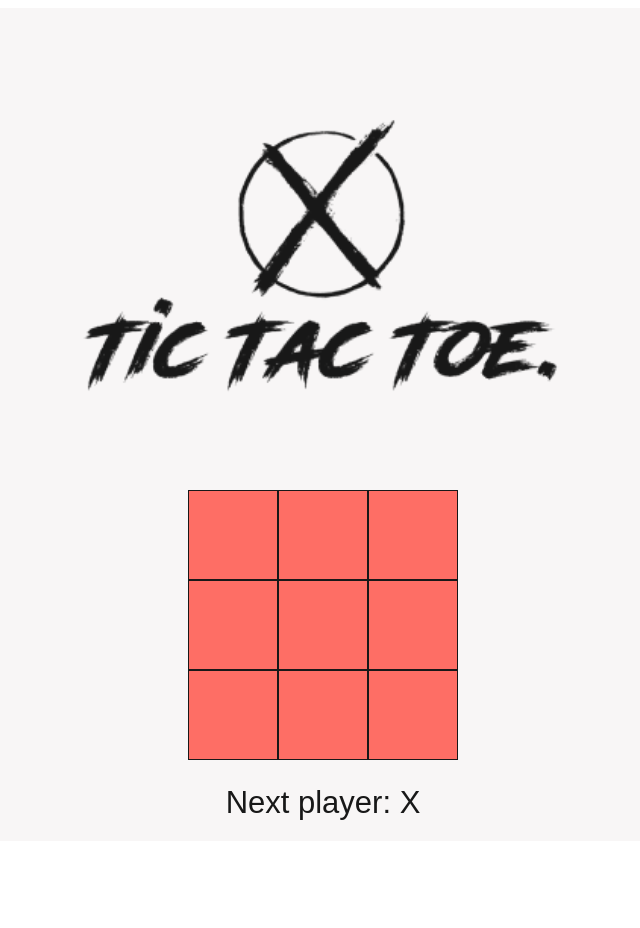
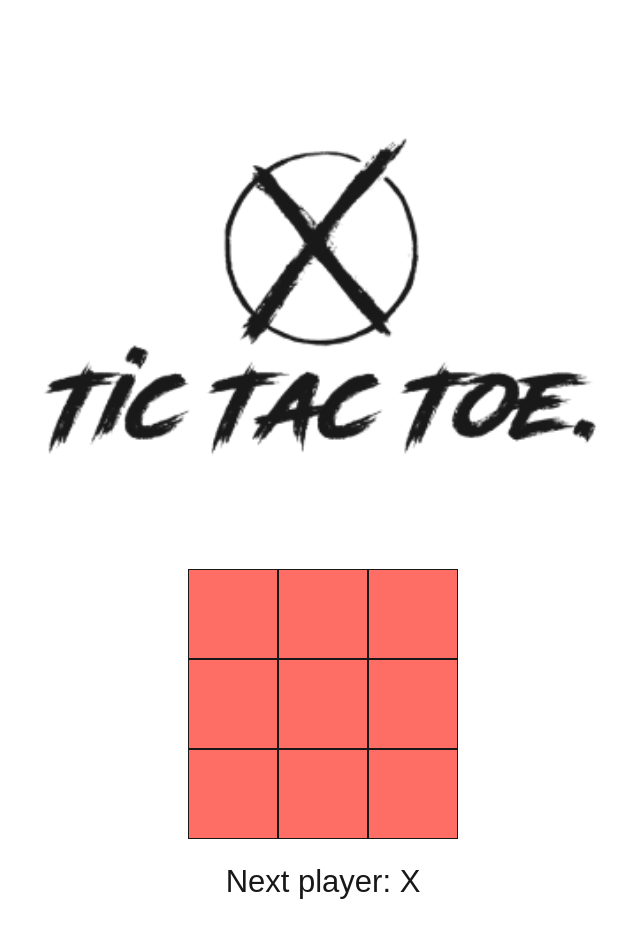
Before and after one commit to chen-alon/tic-tac-toe, a React (Create React App) app: page / in a window 1280 px wide. Shown: the whole page, without its empty margins (317-957 px from the left). Before the commit the page ends 849 px from the top, so only its background shows below. Built offline with nearby package versions, Linux system fonts and the light colour scheme.

Commit message:
Design change

```diff
--- a/src/TicTacToe.css
+++ b/src/TicTacToe.css
@@ -1,6 +1,6 @@
 .App {
   text-align: center;
-  background-color: #f8f6f6;
+  /* background-color: #f8f6f6; */
   opacity: 0.9;
   font-family: "Californian FB", Futura, sans-serif;
   padding-bottom: 20px;
@@ -8,7 +8,7 @@
 }
 
 .App-logo {
-  width: 60%;
+  width: 70%;
 }
 
 .board-row:after {
```
